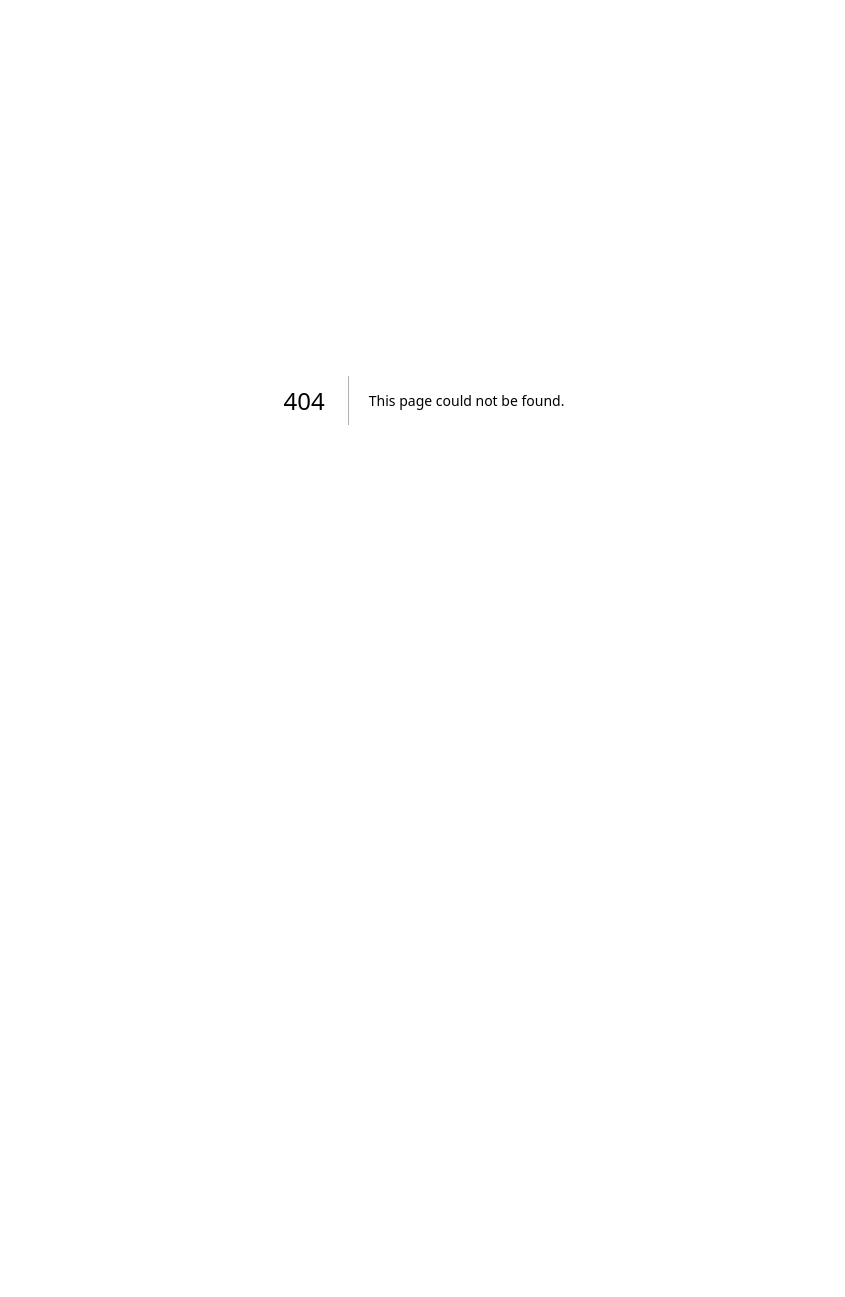
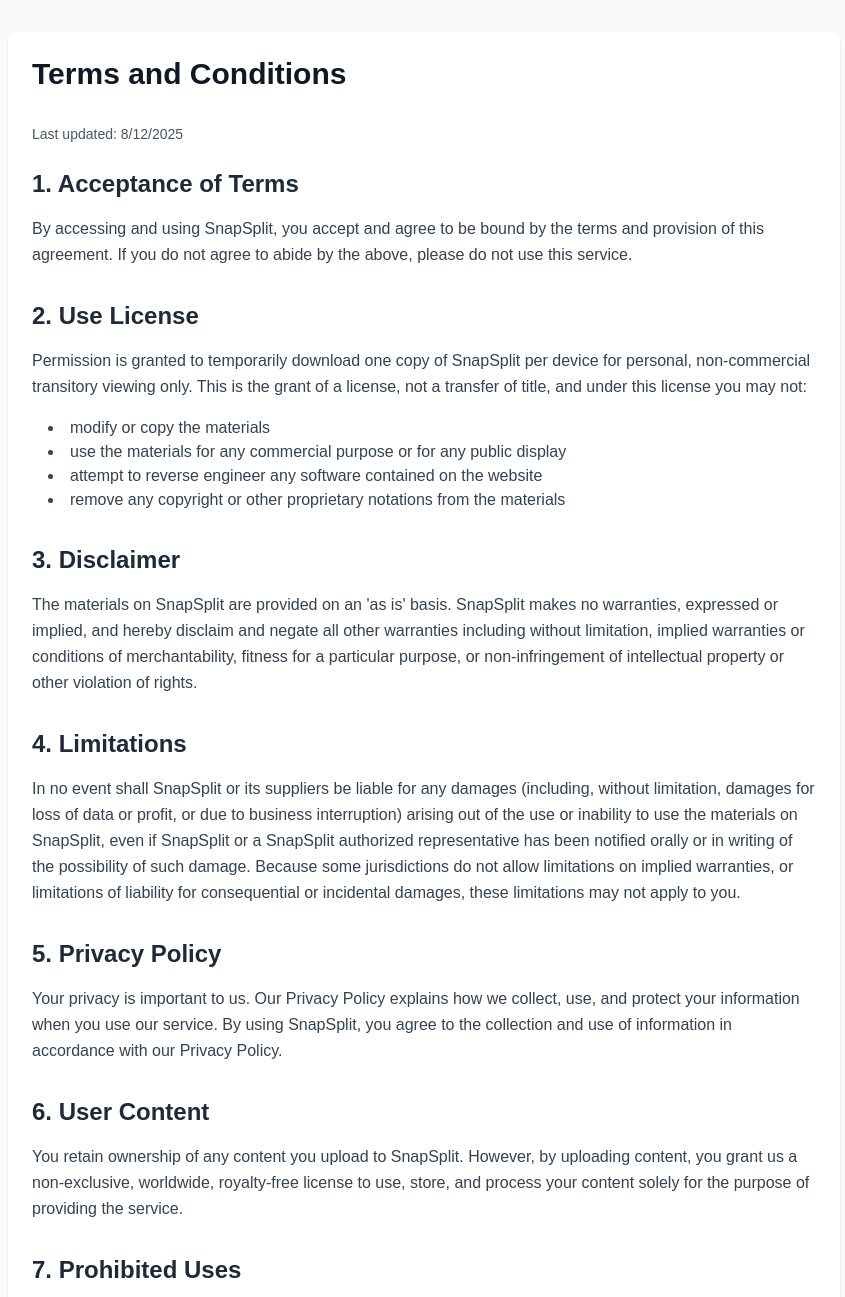
Before and after one commit to davidadel95/snapsplit-asas, a Next.js app: page /terms in a window 1280 px wide. Before the commit this address had no page. Shown: the top 1297 px of the page, without its empty margins (216-1061 px from the left). Before the commit the page ends 800 px from the top, so only its background shows below. Built offline with nearby package versions, Linux system fonts and the light colour scheme.

Commit message:
Create page.tsx

```diff
--- /dev/null
+++ b/app/terms/page.tsx
@@ -0,0 +1,121 @@
+import { Metadata } from 'next'
+
+export const metadata: Metadata = {
+  title: 'Terms and Conditions | SnapSplit',
+  description: 'Terms and Conditions for SnapSplit',
+}
+
+export default function Terms() {
+  return (
+    <div className="min-h-screen bg-gray-50 py-8">
+      <div className="max-w-4xl mx-auto px-4 sm:px-6 lg:px-8">
+        <div className="bg-white shadow rounded-lg p-6">
+          <h1 className="text-3xl font-bold text-gray-900 mb-8">Terms and Conditions</h1>
+
+          <div className="prose prose-gray max-w-none">
+            <p className="text-sm text-gray-600 mb-6">Last updated: {new Date().toLocaleDateString()}</p>
+
+            <section className="mb-8">
+              <h2 className="text-2xl font-semibold text-gray-800 mb-4">1. Acceptance of Terms</h2>
+              <p className="text-gray-700 leading-relaxed mb-4">
+                By accessing and using SnapSplit, you accept and agree to be bound by the terms and provision of this agreement.
+                If you do not agree to abide by the above, please do not use this service.
+              </p>
+            </section>
+
+            <section className="mb-8">
+              <h2 className="text-2xl font-semibold text-gray-800 mb-4">2. Use License</h2>
+              <p className="text-gray-700 leading-relaxed mb-4">
+                Permission is granted to temporarily download one copy of SnapSplit per device for personal, non-commercial transitory viewing only.
+                This is the grant of a license, not a transfer of title, and under this license you may not:
+              </p>
+              <ul className="list-disc list-inside text-gray-700 mb-4 ml-4">
+                <li>modify or copy the materials</li>
+                <li>use the materials for any commercial purpose or for any public display</li>
+                <li>attempt to reverse engineer any software contained on the website</li>
+                <li>remove any copyright or other proprietary notations from the materials</li>
+              </ul>
+            </section>
+
+            <section className="mb-8">
+              <h2 className="text-2xl font-semibold text-gray-800 mb-4">3. Disclaimer</h2>
+              <p className="text-gray-700 leading-relaxed mb-4">
+                The materials on SnapSplit are provided on an 'as is' basis. SnapSplit makes no warranties,
+                expressed or implied, and hereby disclaim and negate all other warranties including without limitation,
+                implied warranties or conditions of merchantability, fitness for a particular purpose,
+                or non-infringement of intellectual property or other violation of rights.
+              </p>
+            </section>
+
+            <section className="mb-8">
+              <h2 className="text-2xl font-semibold text-gray-800 mb-4">4. Limitations</h2>
+              <p className="text-gray-700 leading-relaxed mb-4">
+                In no event shall SnapSplit or its suppliers be liable for any damages (including, without limitation,
+                damages for loss of data or profit, or due to business interruption) arising out of the use or
+                inability to use the materials on SnapSplit, even if SnapSplit or a SnapSplit authorized
+                representative has been notified orally or in writing of the possibility of such damage.
+                Because some jurisdictions do not allow limitations on implied warranties, or limitations of
+                liability for consequential or incidental damages, these limitations may not apply to you.
+              </p>
+            </section>
+
+            <section className="mb-8">
+              <h2 className="text-2xl font-semibold text-gray-800 mb-4">5. Privacy Policy</h2>
+              <p className="text-gray-700 leading-relaxed mb-4">
+                Your privacy is important to us. Our Privacy Policy explains how we collect, use, and protect
+                your information when you use our service. By using SnapSplit, you agree to the collection
+                and use of information in accordance with our Privacy Policy.
+              </p>
+            </section>
+
+            <section className="mb-8">
+              <h2 className="text-2xl font-semibold text-gray-800 mb-4">6. User Content</h2>
+              <p className="text-gray-700 leading-relaxed mb-4">
+                You retain ownership of any content you upload to SnapSplit. However, by uploading content,
+                you grant us a non-exclusive, worldwide, royalty-free license to use, store, and process
+                your content solely for the purpose of providing the service.
+              </p>
+            </section>
+
+            <section className="mb-8">
+              <h2 className="text-2xl font-semibold text-gray-800 mb-4">7. Prohibited Uses</h2>
+              <p className="text-gray-700 leading-relaxed mb-4">
+                You may not use SnapSplit:
+              </p>
+              <ul className="list-disc list-inside text-gray-700 mb-4 ml-4">
+                <li>For any unlawful purpose or to solicit others to unlawful acts</li>
+                <li>To violate any international, federal, provincial, or state regulations, rules, laws, or local ordinances</li>
+                <li>To infringe upon or violate our intellectual property rights or the intellectual property rights of others</li>
+                <li>To harass, abuse, insult, harm, defame, slander, disparage, intimidate, or discriminate</li>
+                <li>To submit false or misleading information</li>
+              </ul>
+            </section>
+
+            <section className="mb-8">
+              <h2 className="text-2xl font-semibold text-gray-800 mb-4">8. Termination</h2>
+              <p className="text-gray-700 leading-relaxed mb-4">
+                We may terminate or suspend your access immediately, without prior notice or liability,
+                for any reason whatsoever, including without limitation if you breach the Terms.
+              </p>
+            </section>
+
+            <section className="mb-8">
+              <h2 className="text-2xl font-semibold text-gray-800 mb-4">9. Changes to Terms</h2>
+              <p className="text-gray-700 leading-relaxed mb-4">
+                We reserve the right, at our sole discretion, to modify or replace these Terms at any time.
+                If a revision is material, we will try to provide at least 30 days notice prior to any new terms taking effect.
+              </p>
+            </section>
+
+            <section className="mb-8">
+              <h2 className="text-2xl font-semibold text-gray-800 mb-4">10. Contact Information</h2>
+              <p className="text-gray-700 leading-relaxed mb-4">
+                If you have any questions about these Terms and Conditions, please contact us.
+              </p>
+            </section>
+          </div>
+        </div>
+      </div>
+    </div>
+  )
+}
```
